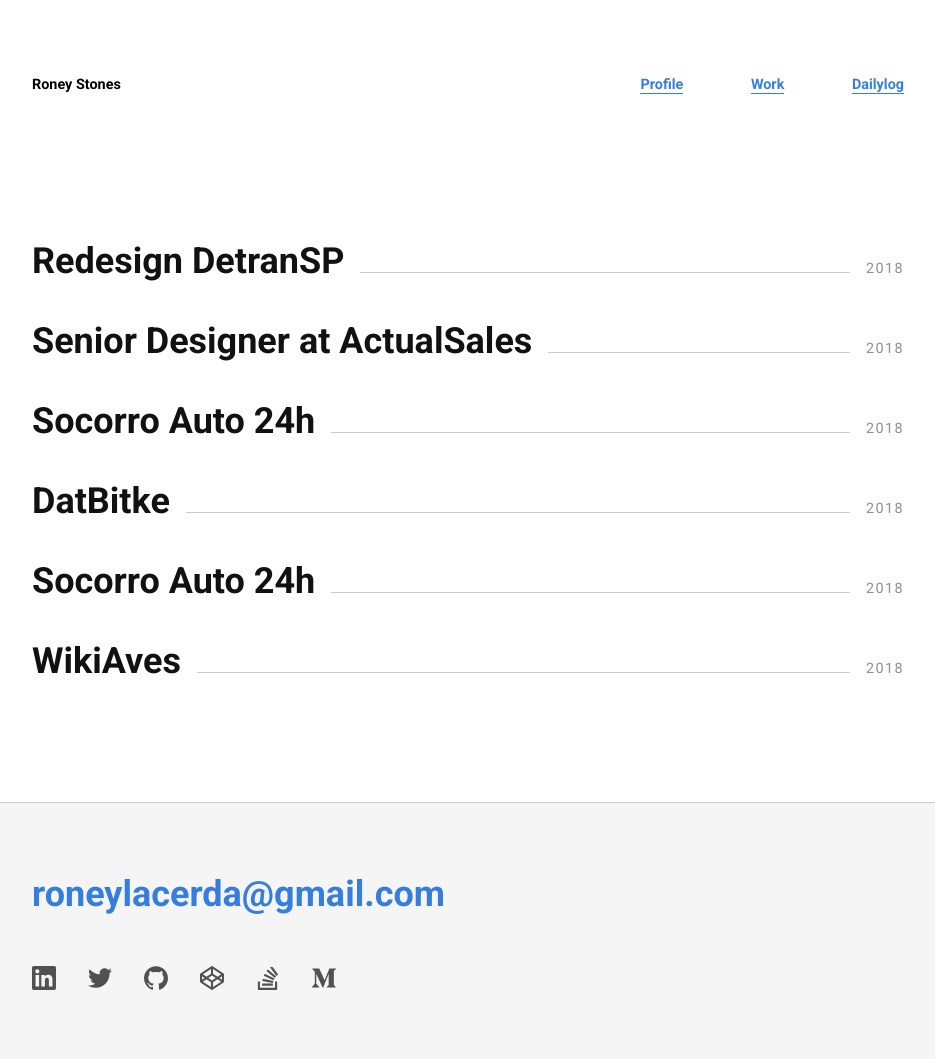
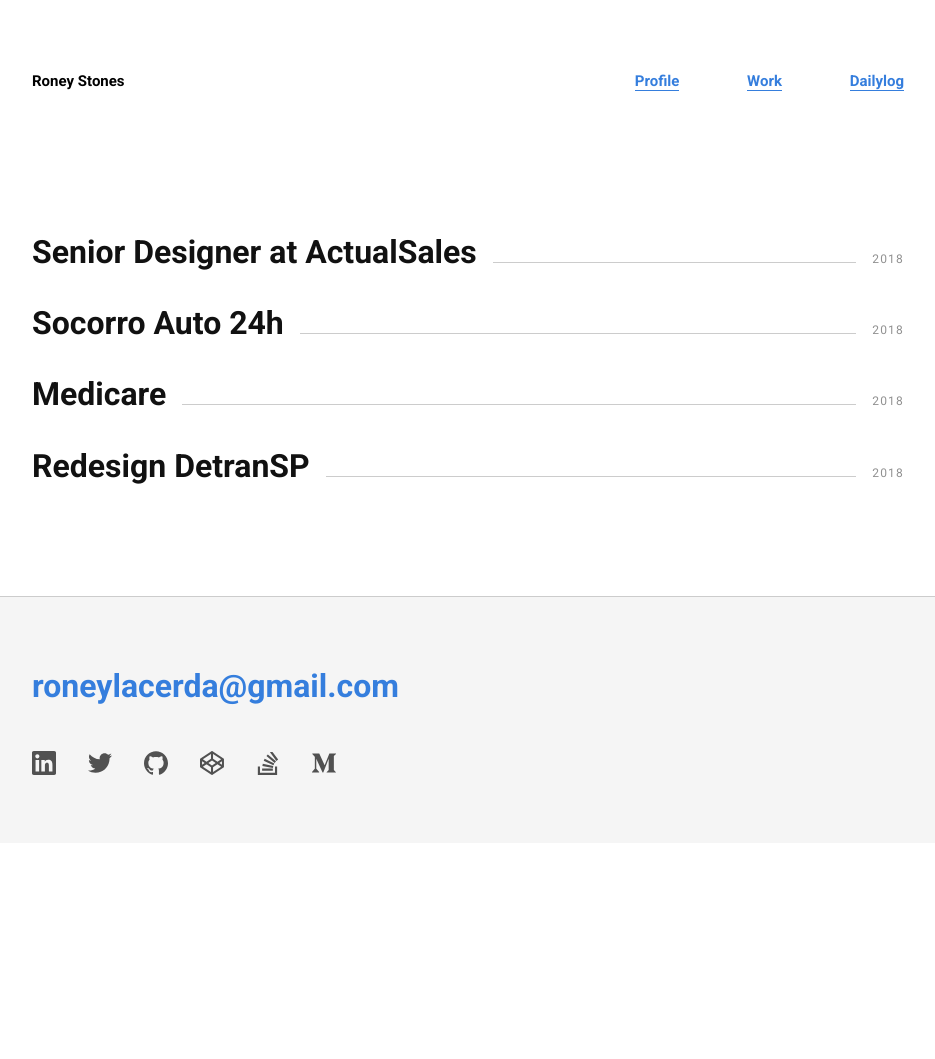
Before and after one commit to roneystones/roneystones, a Jekyll site: the page built from _pages/work.html, in a window 1280 px wide. Shown: the whole page, without its empty margins (172-1107 px from the left). Built offline with Jekyll 4.4.1, drawn with Linux system fonts in a browser that asks for light colours; after the commit the page ends 900 px from its top, so only the background shows below that.

```diff
--- a/_data/projects.yml
+++ b/_data/projects.yml
@@ -1,8 +1,3 @@
-- title: Redesign DetranSP
-  image: ../assets/images/detran/01_detran-cover.jpg
-  data: 2018
-  url: /detran/
-
 - title: Senior Designer at ActualSales
   image: ../assets/images/actualsales/01_actualsales-cover.jpg
   data: 2018
@@ -13,17 +8,12 @@
   data: 2018
   url: /#/
 
-- title: DatBitke
+- title: Medicare
   image: ../assets/images/loremipsum/projeto2.jpg
   data: 2018
   url: /#/
 
-- title: Socorro Auto 24h
-  image: ../assets/images/loremipsum/projeto3.jpg
+- title: Redesign DetranSP
+  image: ../assets/images/detran/01_detran-cover.jpg
   data: 2018
-  url: /#/
-
-- title: WikiAves
-  image: ../assets/images/loremipsum/projeto4.jpg
-  data: 2018
-  url: /#/
+  url: /detran/
--- a/assets/css/main.css
+++ b/assets/css/main.css
@@ -60,14 +60,12 @@ table {
   .center {
     text-align: center; } }
 
-.strike {
-  text-decoration: line-through; }
-
 .shadow {
   box-shadow: 2px 2px 8px 0px rgba(0, 0, 0, 0.2); }
 
 .destaque {
-  color: #ff6300; }
+  color: #ff6300;
+  font-weight: 700; }
 
 /* ==========================================================================
   Extend usage
@@ -103,24 +101,23 @@ nav, main, footer .container {
   background: #ff6300; }
 
 body {
-  font-family: Georgia, Times, "Times New Roman", serif;
+  font-family: "Roboto", Helvetica, Arial, sans-serif;
   font-size: 1em;
   line-height: 1.75em;
   color: #111; }
   @media (min-width: 46.25em) {
     body {
-      font-size: 1.5em; } }
+      font-size: 1.25em; } }
 
 h1,
 h2,
 .big {
-  font-family: "Roboto", Helvetica, Arial, sans-serif;
   font-weight: 700; }
 
 h1,
 .big {
-  font-size: 1.5em;
-  line-height: 1.5em;
+  font-size: 1.6em;
+  line-height: 1.6em;
   margin-bottom: 3rem; }
 
 h2 {
@@ -141,6 +138,7 @@ ol {
 
 a {
   color: #357edd;
+  font-weight: 700;
   text-decoration: none;
   border-bottom: 1px solid #357edd; }
   a:hover, a:focus {
@@ -151,8 +149,7 @@ a {
     transition: opacity .15s ease-out; }
 
 nav {
-  font-family: "Roboto", Helvetica, Arial, sans-serif;
-  font-size: .6em;
+  font-size: .75em;
   font-weight: 700; }
   @media (min-width: 46.25em) {
     nav {
@@ -177,7 +174,6 @@ nav {
 main time,
 main .assine {
   display: block;
-  font-family: "Roboto", Helvetica, Arial, sans-serif;
   font-size: 75%;
   color: #919191;
   margin-bottom: 2em; }
@@ -199,9 +195,6 @@ main blockquote {
 main strong {
   font-weight: 700; }
 
-.posts_list,
-.projects_list {
-  font-family: "Roboto", Helvetica, Arial, sans-serif; }
 .posts_list li,
 .projects_list li {
   margin-bottom: 1em; }
@@ -249,7 +242,6 @@ main strong {
     padding: 0 1rem; } }
 
 footer {
-  font-family: "Roboto", Helvetica, Arial, sans-serif;
   background-color: #f5f5f5;
   border-top: 1px solid #ccc; }
   footer a {
--- a/index.html
+++ b/index.html
@@ -4,12 +4,14 @@ title: Designer Digital desde 2002
 description:
 ---
 
-<h1>Hello! <span class="destaque">My name is Roney Lacerda and I've been Digital Designer since 2002</span>. I've always been a cross-disciplinary designer, so I work to maintain my skills in <span class="destaque">User Experience</span> (research), <span class="destaque">Visual Design</span> (visual) and <span class="destaque">Front-End Development</span>. Yes, I really enjoy keeping up with the creative ecosystem.</h1>
+<h1>Hello! <span class="destaque">My name is Roney Lacerda and I've been Digital Designer since 2002</span>. I've always been a cross-disciplinary designer, so I work to maintain my skills in <span class="destaque">User Experience</span>, <span class="destaque">Visual Design</span> and <span class="destaque">Front-End Development</span>. Yes, I really enjoy keeping up with the creative ecosystem.</h1>
 
 <img class="shadow" src="../assets/images/roneystones.jpg" alt="Roney Lacerda">
 
 <p>I am also interested in Data Visualization, Data UX, Statistics, Philosophy, and Literature — I maintain a <a href="https://github.com/roneystones/learning-chest">repository</a> and an account in <a href="https://codepen.io/roneystones/">Codepen</a> with my studies. There you can find some experiments with Sass, Javascript, Gulp (soon Vue.js and D3.js) and others.</p>
 
-<p>In 2006 I graduated in <span class="destaque">Design Digital at the Centro Universitário Íbero-americano</span>. Then I studied <span class="destaque">Information Architecture at the Instituto Faber-Ludens</span> and since then I have completed several online courses among the disciplines of UX, Design and Front-end. I truly believe that the term <span style="font-style: italic">'design'</span> is strong enough to translate every step of a creative process, from research to the delivery of a project. I may seem a little orthodox, but I think that many of the fancy job titles that we see today are the result of dangerous fragmentation or desperate professionals to stand out in some way.</p>
+<p>In 2006 I graduated in <span class="destaque">Design Digital at the Centro Universitário Íbero-americano</span>. Then I studied <span class="destaque">Information Architecture at the Instituto Faber-Ludens</span> and since then I have completed several online courses among the disciplines of UX, Design and Front-end.</p>
+
+<p>I truly believe that the term <span style="font-style: italic">'design'</span> is strong enough to translate every step of a creative process, from research to the delivery of a project. I may seem a little orthodox, but I think that many of the fancy job titles that we see today are the result of dangerous fragmentation or desperate professionals to stand out in some way.</p>
 
 <!-- if you need anything, <a href="mailto:roneylacerda@gmail.com?Subject=Olá!%20(contato%20pelo%20site)">call me</a> ✉ -->
```
Also changed, not shown: _pages/project_actualsales.html (+5 -3 lines), _scss/_typography.scss (+5 -5 lines), _scss/_utilities.scss (+2 -6 lines), _scss/main.scss (+1 -6 lines). Lines whose indentation alone changed are shown as unchanged.
